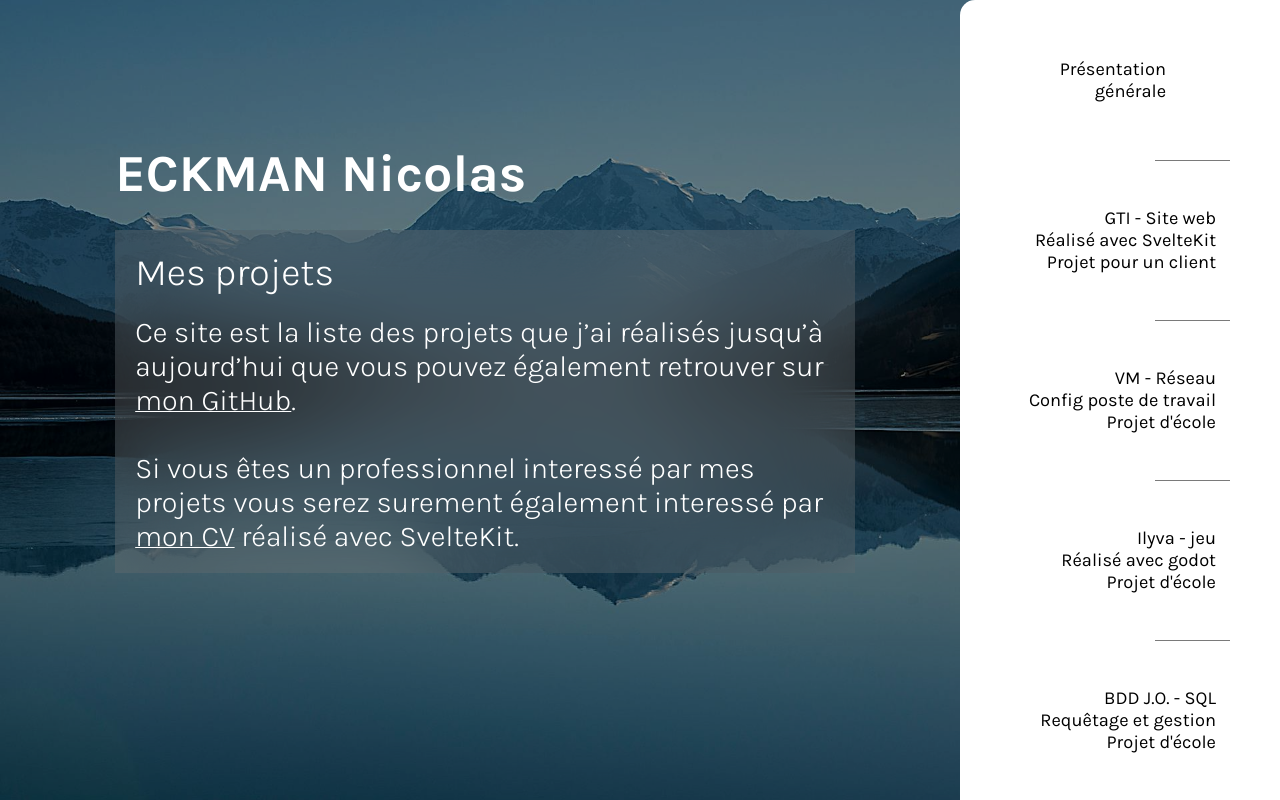
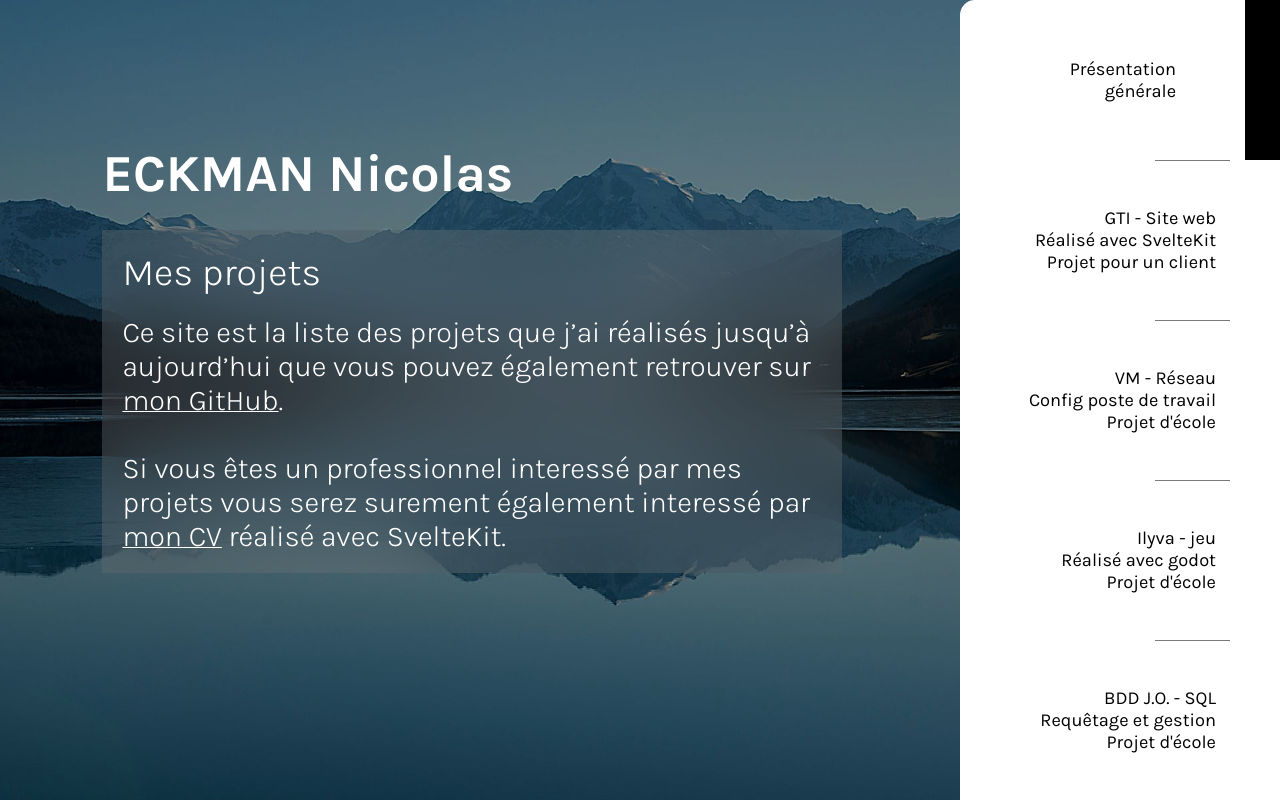
Before and after one commit to Colarionctueux/Portfolio, a SvelteKit app: page / in a window 1280 px wide. Built offline with nearby package versions, Linux system fonts and the light colour scheme.

Commit message:
fin de la V1

```diff
--- a/src/routes/+page.svelte
+++ b/src/routes/+page.svelte
@@ -13,7 +13,7 @@
 
     const projets = [
         {
-            bgImg:"/bgGti.png",
+            bgImg:"/bgGti2.jpg",
             alt:"site GTI",
             schoolProject:false,
             date:"démarré le 03/11/2023",
@@ -77,29 +77,35 @@
 
     <aside>
         <button class="reveal-1" on:click={() => selectedProject = -1}>
+            <div class:texteDecale={selectedProject === -1} class="blackSide" />
             <p class:texteDecale={selectedProject === -1}>Présentation<br>
                 générale</p>
+
         </button>
         <div  class="reveal-15" />
         <button class="reveal-2" on:click={() => selectedProject = 0}>
+            <div class:texteDecale={selectedProject === 0} class="blackSide" />
             <p class:texteDecale={selectedProject === 0}> GTI - Site web </p>
             <p class:texteDecale={selectedProject === 0}> Réalisé avec SvelteKit </p>
             <p class:texteDecale={selectedProject === 0}> Projet pour un client </p>
         </button>
         <div  class="reveal-25"/>
         <button class="reveal-3" on:click={() => selectedProject = 1}>
+            <div class:texteDecale={selectedProject === 1} class="blackSide" />
             <p class:texteDecale={selectedProject === 1}> VM - Réseau </p>
             <p class:texteDecale={selectedProject === 1}> Config poste de travail </p>
             <p class:texteDecale={selectedProject === 1}> Projet d'école </p>
         </button>
         <div  class="reveal-35"/>
         <button class="reveal-4" on:click={() => selectedProject = 2}>
+            <div class:texteDecale={selectedProject === 2} class="blackSide" />
             <p class:texteDecale={selectedProject === 2}> Ilyva - jeu </p>
             <p class:texteDecale={selectedProject === 2}> Réalisé avec godot </p>
             <p class:texteDecale={selectedProject === 2}> Projet d'école </p>
         </button>
         <div  class="reveal-45"/>
         <button class="reveal-5" on:click={() => selectedProject = 3}>
+            <div class:texteDecale={selectedProject === 3} class="blackSide" />
             <p class:texteDecale={selectedProject === 3}> BDD J.O. - SQL </p>
             <p class:texteDecale={selectedProject === 3}> Requêtage et gestion </p>
             <p class:texteDecale={selectedProject === 3}> Projet d'école </p>
@@ -122,6 +128,11 @@
     {:else}
         <Projets {...projets[selectedProject]} />
     {/if}
+    <div class="none">
+        {#each projets as projet (projet.title)}
+            <img loading="lazy" src={projet.bgImg} alt="" />
+        {/each}
+    </div>
 
 
 <style>
@@ -172,6 +183,7 @@
     aside p{
         font-size: 1.37em;
         margin: 0;
+        transition: all 500ms ease;
     }
 
     aside div{
@@ -251,6 +263,7 @@
     .main{
         width: 80%;
         padding-left: 10%;
+        box-sizing: border-box
     }
 
     [class*="reveal-"]{
@@ -305,7 +318,19 @@
     }
 
     .texteDecale {
-        transition-duration: 500ms;
-        transform: translateX(-50px);
+        transform: translateX(-40px);
+    }
+
+    .none {
+        display: none;
+    }
+
+    .blackSide {
+        background-color: black;
+        height: 100%;
+        position: absolute;
+        right: -130px;
+        top: 0;
+        transition: all 500ms ease;
     }
 </style>
```
Also changed, not shown: static/bgGti2.jpg (added).
